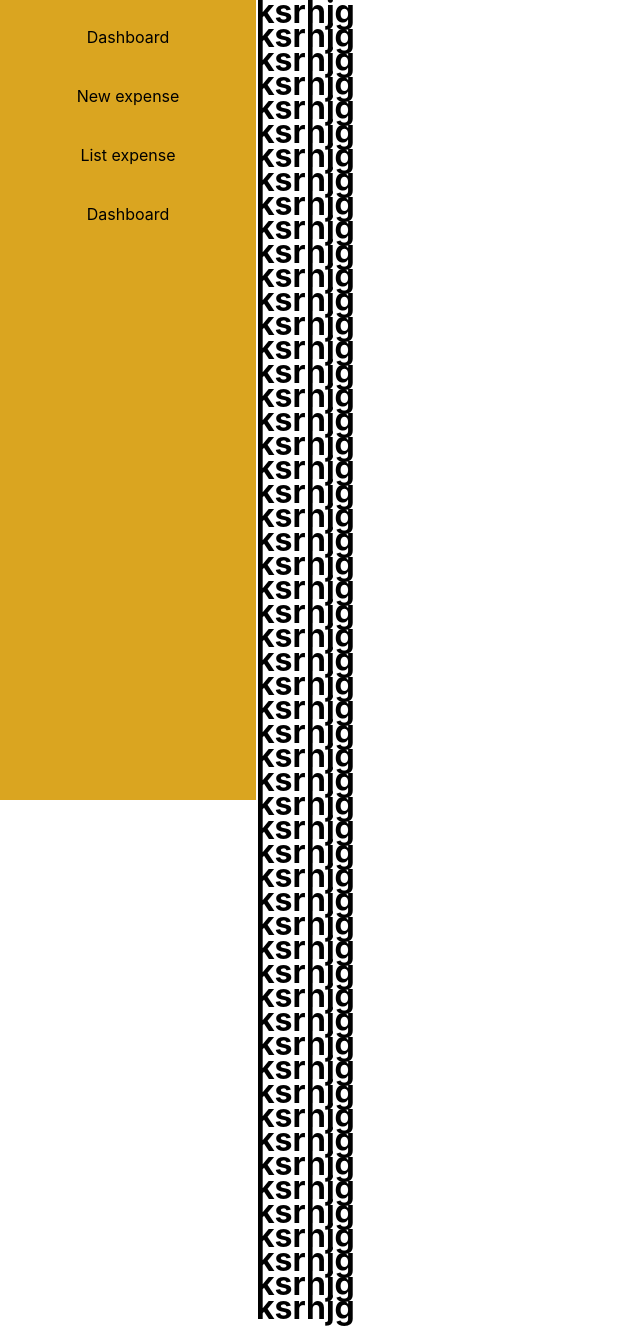
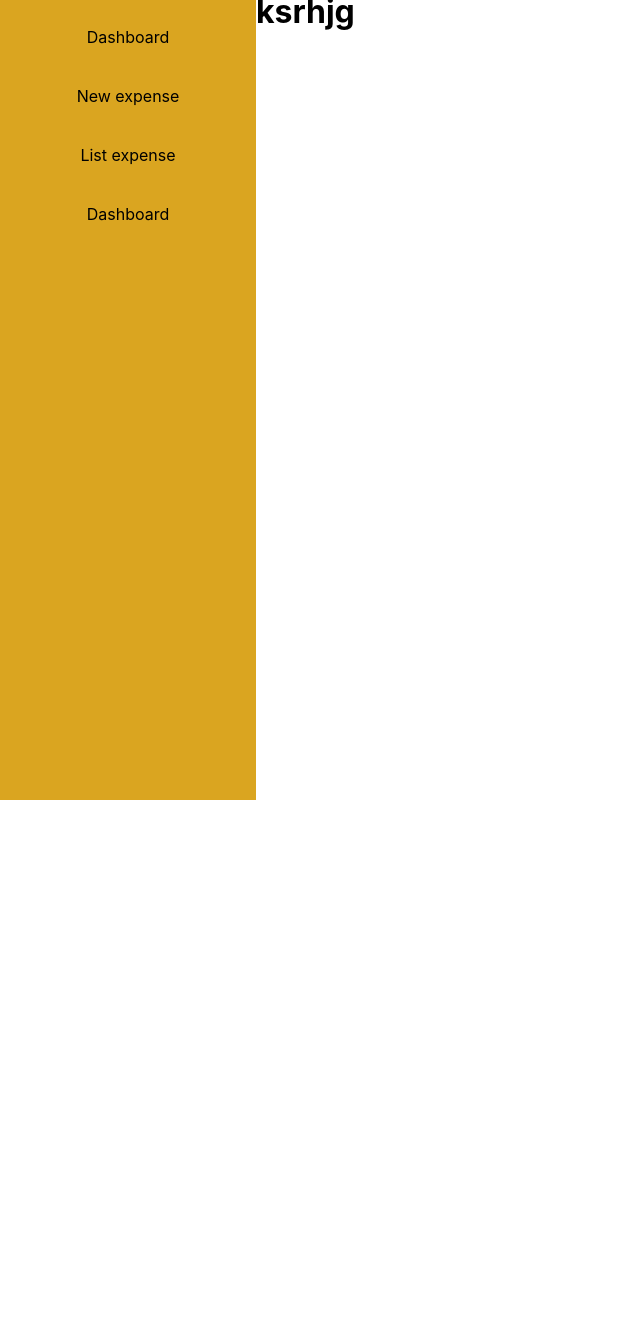
Before and after one commit to BlackStar01/itf_web_project, a Vue app in the folder client/: page /#/home in a window 1280 px wide. Shown: the whole page, without its empty margins (0-640 px from the left). After the commit the page ends 800 px from the top, so only its background shows below. Built offline with nearby package versions, Linux system fonts and the light colour scheme.

Commit message:
Clear junks

```diff
--- a/client/src/views/Home.vue
+++ b/client/src/views/Home.vue
@@ -9,60 +9,6 @@
             </div>
         </nav>
         <main>
-            <h1>ksrhjg</h1>
-            <h1>ksrhjg</h1>
-            <h1>ksrhjg</h1>
-            <h1>ksrhjg</h1>
-            <h1>ksrhjg</h1>
-            <h1>ksrhjg</h1>
-            <h1>ksrhjg</h1>
-            <h1>ksrhjg</h1>
-            <h1>ksrhjg</h1>
-            <h1>ksrhjg</h1>
-            <h1>ksrhjg</h1>
-            <h1>ksrhjg</h1>
-            <h1>ksrhjg</h1>
-            <h1>ksrhjg</h1>
-            <h1>ksrhjg</h1>
-            <h1>ksrhjg</h1>
-            <h1>ksrhjg</h1>
-            <h1>ksrhjg</h1>
-            <h1>ksrhjg</h1>
-            <h1>ksrhjg</h1>
-            <h1>ksrhjg</h1>
-            <h1>ksrhjg</h1>
-            <h1>ksrhjg</h1>
-            <h1>ksrhjg</h1>
-            <h1>ksrhjg</h1>
-            <h1>ksrhjg</h1>
-            <h1>ksrhjg</h1>
-            <h1>ksrhjg</h1>
-            <h1>ksrhjg</h1>
-            <h1>ksrhjg</h1>
-            <h1>ksrhjg</h1>
-            <h1>ksrhjg</h1>
-            <h1>ksrhjg</h1>
-            <h1>ksrhjg</h1>
-            <h1>ksrhjg</h1>
-            <h1>ksrhjg</h1>
-            <h1>ksrhjg</h1>
-            <h1>ksrhjg</h1>
-            <h1>ksrhjg</h1>
-            <h1>ksrhjg</h1>
-            <h1>ksrhjg</h1>
-            <h1>ksrhjg</h1>
-            <h1>ksrhjg</h1>
-            <h1>ksrhjg</h1>
-            <h1>ksrhjg</h1>
-            <h1>ksrhjg</h1>
-            <h1>ksrhjg</h1>
-            <h1>ksrhjg</h1>
-            <h1>ksrhjg</h1>
-            <h1>ksrhjg</h1>
-            <h1>ksrhjg</h1>
-            <h1>ksrhjg</h1>
-            <h1>ksrhjg</h1>
-            <h1>ksrhjg</h1>
             <h1>ksrhjg</h1>
         </main>
     </div>
```
